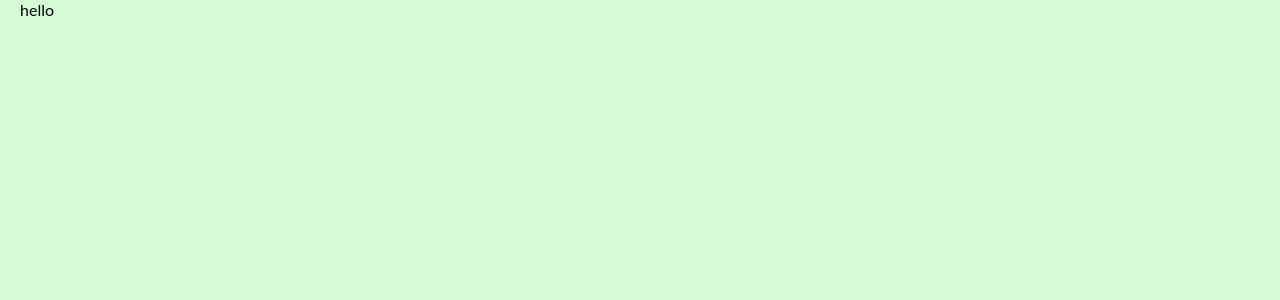
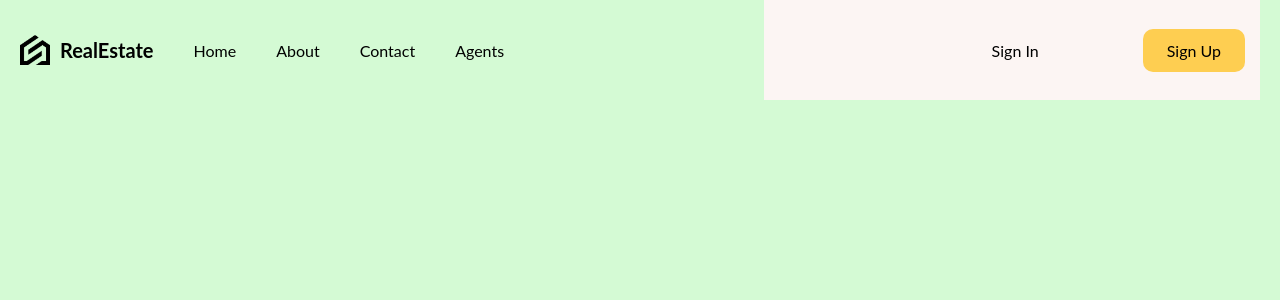
Before and after one commit to Gaurav237/Real-Estate-App, a React (Vite) app in the folder frontend/: page / in a window 1280 px wide. Shown: the top 300 px of the page. Built offline with nearby package versions, Linux system fonts and the light colour scheme.

Commit message:
Navbar ui created

```diff
--- a/frontend/src/App.jsx
+++ b/frontend/src/App.jsx
@@ -1,3 +1,4 @@
+import Navbar from './components/navbar/Navbar'
 import './layout.scss'
 
 
@@ -5,7 +6,7 @@ function App() {
 
   return (
     <div className="layout">
-      hello
+      <Navbar />
     </div>
   )
 }
--- /dev/null
+++ b/frontend/src/components/navbar/Navbar.jsx
@@ -0,0 +1,25 @@
+import './navbar.scss'
+import logo from '../../assets/logo.png'
+
+const Navbar = () => {
+  return (
+    <nav>
+        <div className='left'>
+          <a href="" className='logo'>
+            <img src={logo} alt="Logo" />
+            <span>RealEstate</span>
+          </a>
+          <a href="">Home</a>
+          <a href="">About</a>
+          <a href="">Contact</a>
+          <a href="">Agents</a>
+        </div>
+        <div className='right'>
+          <a href="">Sign In</a>
+          <a href="" className='sign-up'>Sign Up</a>
+        </div>
+    </nav>
+  )
+}
+
+export default Navbar
--- /dev/null
+++ b/frontend/src/components/navbar/navbar.scss
@@ -0,0 +1,53 @@
+nav {
+    display: flex;
+    justify-content: space-between;
+    align-items: center;
+    height: 100px;
+
+    a {
+        transition: all 0.4s ease;
+
+        &:hover {
+            scale: 1.1;
+        }
+    }
+
+    .left {
+        flex: 3;
+        display: flex;
+        align-items: center;
+        gap: 40px;
+
+        .logo {
+            font-weight: bold;
+            font-size: 20px;
+            display: flex;
+            align-items: center;
+            gap: 10px;
+
+            img {
+                width: 30px;
+            }
+        }
+    }
+
+    .right {
+        flex: 2;
+        display: flex;
+        justify-content: flex-end;
+        align-items: center;
+        gap: 50px;
+        background-color: #fcf5f3;
+        height: 100%;
+
+        a {
+            padding: 12px 24px;
+            margin: 15px;
+        }
+
+        .sign-up {
+            background-color: #fece51;
+            border-radius: 10px;
+        }
+    }
+}
```
Also changed, not shown: frontend/src/assets/logo.png (added).
